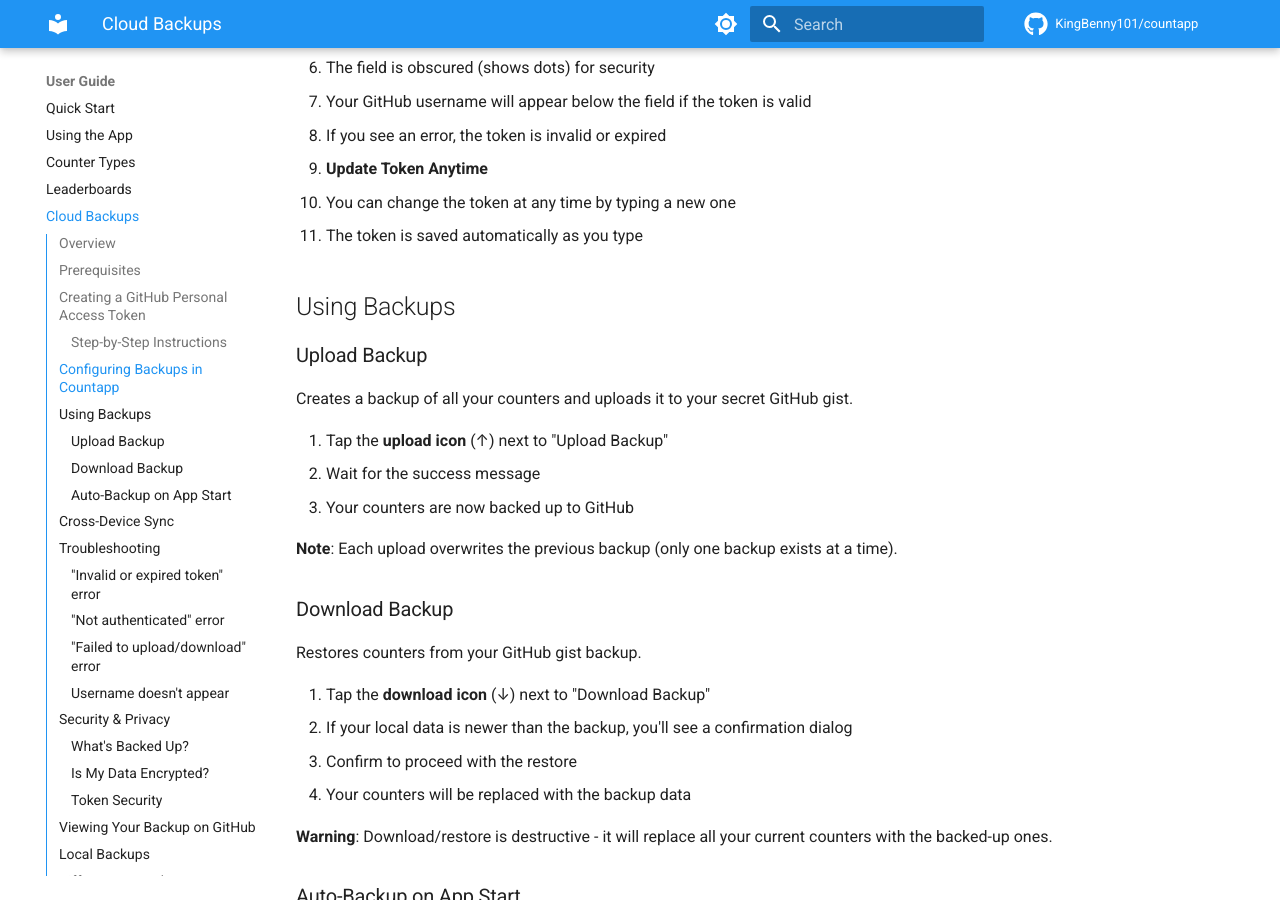
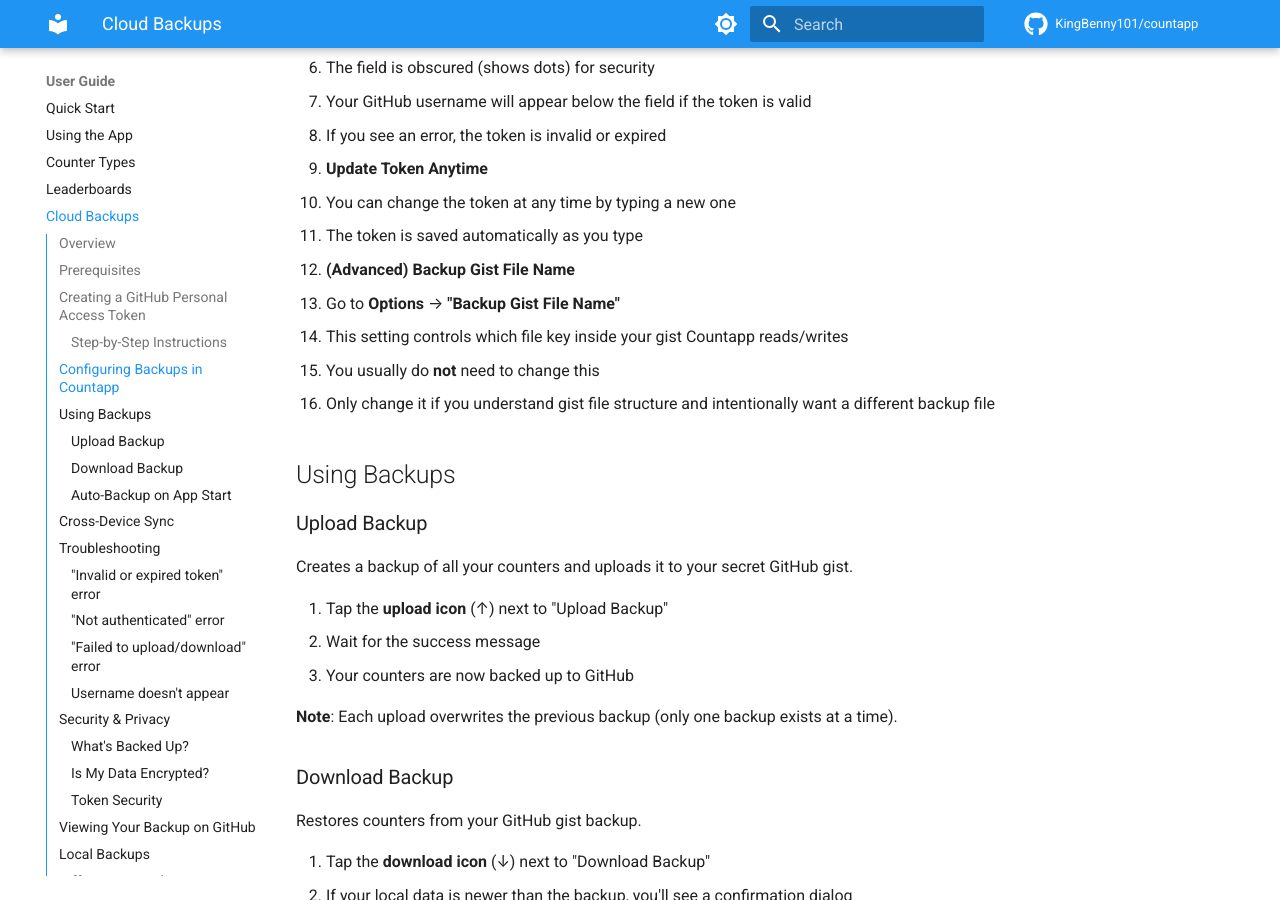
Before and after one commit to KingBenny101/countapp, an MkDocs documentation site: the page built from docs/guides/backups.md, in a window 1280 px wide and 900 px high, scrolled down 1750 px. Built offline with MkDocs 1.6.1 and Material for MkDocs 9.7.7, drawn with Linux system fonts in a browser that asks for light colours; comment, search, counter and statistics services are not loaded; some of the changed text lies outside the part shown.

Commit message:
Update backup guide for gist tools

```diff
--- a/docs/guides/backups.md
+++ b/docs/guides/backups.md
@@ -62,6 +62,12 @@ To enable backups, you need to create a Personal Access Token (PAT) that gives C
 3. **Update Token Anytime**
    - You can change the token at any time by typing a new one
    - The token is saved automatically as you type
+
+4. **(Advanced) Backup Gist File Name**
+   - Go to **Options** → **"Backup Gist File Name"**
+   - This setting controls which file key inside your gist Countapp reads/writes
+   - You usually do **not** need to change this
+   - Only change it if you understand gist file structure and intentionally want a different backup file
 
 ## Using Backups
 
@@ -179,6 +185,12 @@ No, your backup data is stored as plain JSON in the gist. Anyone with the gist U
 
 You can view your backup directly on GitHub:
 
+1. Open **Backups** in Countapp
+2. Tap **"Open Gist"**
+3. Your backup gist opens in your browser
+
+Or manually:
+
 1. Go to [gist.github.com](https://gist.github.com)
 2. Click your profile picture → "Your gists"
 3. Find the gist named **"Countapp backup data"**
```
